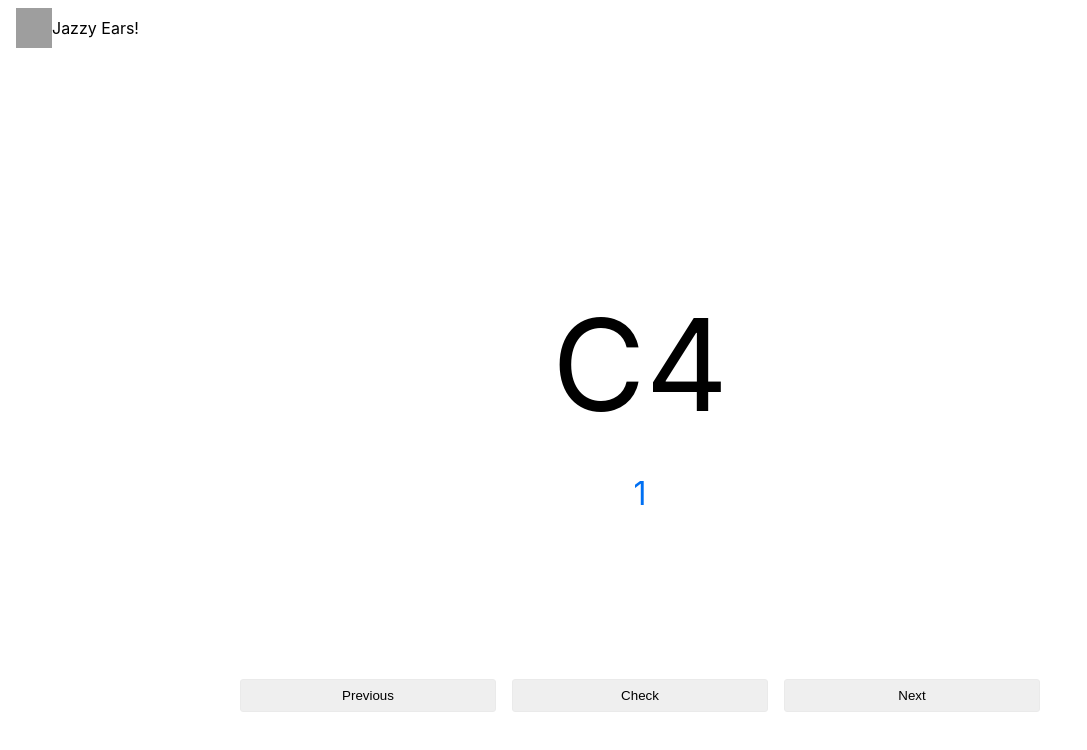
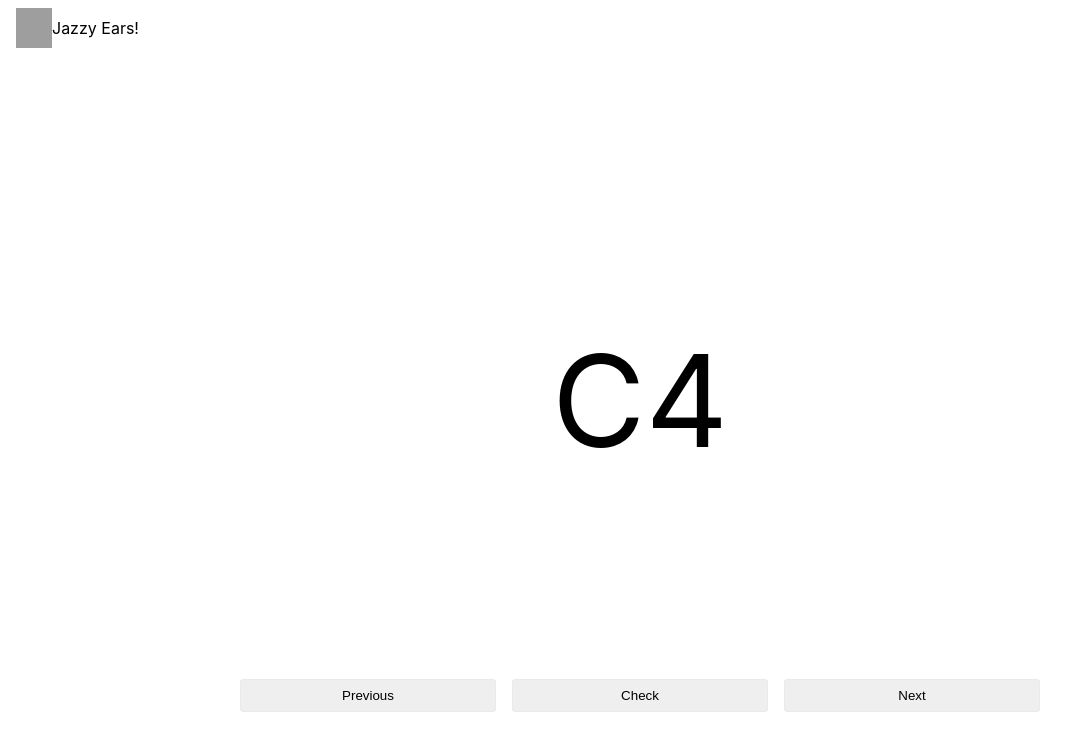
Before and after one commit to Xie-Hui/Jazz-Ears, a Next.js app: page /Jazz-Ears/intervals in a window 1280 px wide. Shown: the top 750 px of the page, without its empty margins (0-1087 px from the left). Built offline with nearby package versions, Linux system fonts and the light colour scheme; grey boxes are pictures that could not be loaded.

Commit message:
[interval] remove the scale degree as it's distracting the interval training

```diff
--- a/pages/intervals.js
+++ b/pages/intervals.js
@@ -6,7 +6,7 @@ import { note as Note } from 'sharp11';
 import * as Tone from 'tone';
 import { pickRandomly } from '../utils/utils';
 import { ASC, DSC, INTERVALS } from '../constants/intervals';
-import { HALF_STEPS_TO_SCALE_DEGREE, RANGE } from '../constants/notes';
+import { RANGE } from '../constants/notes';
 
 const MAX_NOTES_COUNT = 5;
 
@@ -115,26 +115,10 @@ export default function Intervals() {
     return `${note}`;
   };
 
-  const getScaleDegree = () => {
-    if (intervals.length === 0) {
-      return '1';
-    }
-
-    const signedInterval =
-      intervals[Math.max(0, intervals.length - offset - 1)];
-    const direction = signedInterval.slice(0, 1);
-    const interval = signedInterval.slice(1);
-    //console.log(signedInterval, direction, interval);
-    const scaleDegree = INTERVALS[interval]['degree'][direction];
-
-    return direction + ' ' + scaleDegree;
-  };
-
   return (
     <Layout>
       <div className={styles.viewPanel}>
         <div className={styles.interval}>{showIntervalOrNotes()}</div>
-        <div className={styles.scaleDegree}>{getScaleDegree()}</div>
       </div>
       <div className={styles.controlPanel}>
         <button onClick={() => handlePrev()} className={layout.button}>
```
